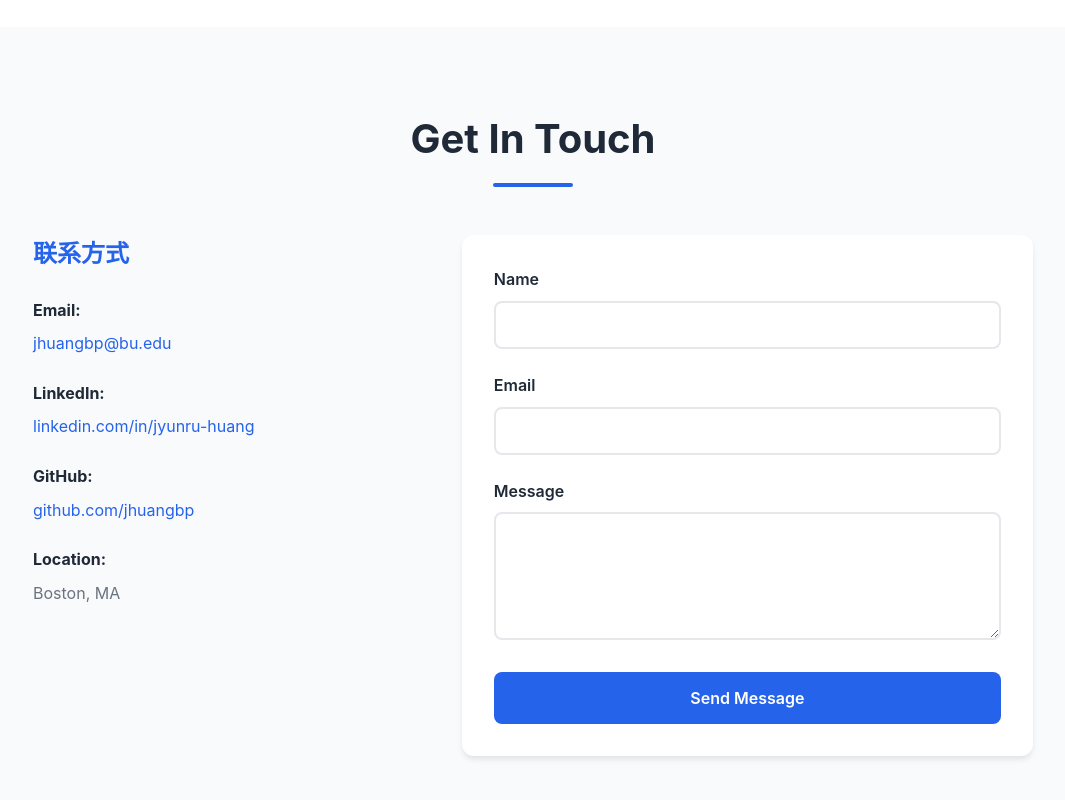
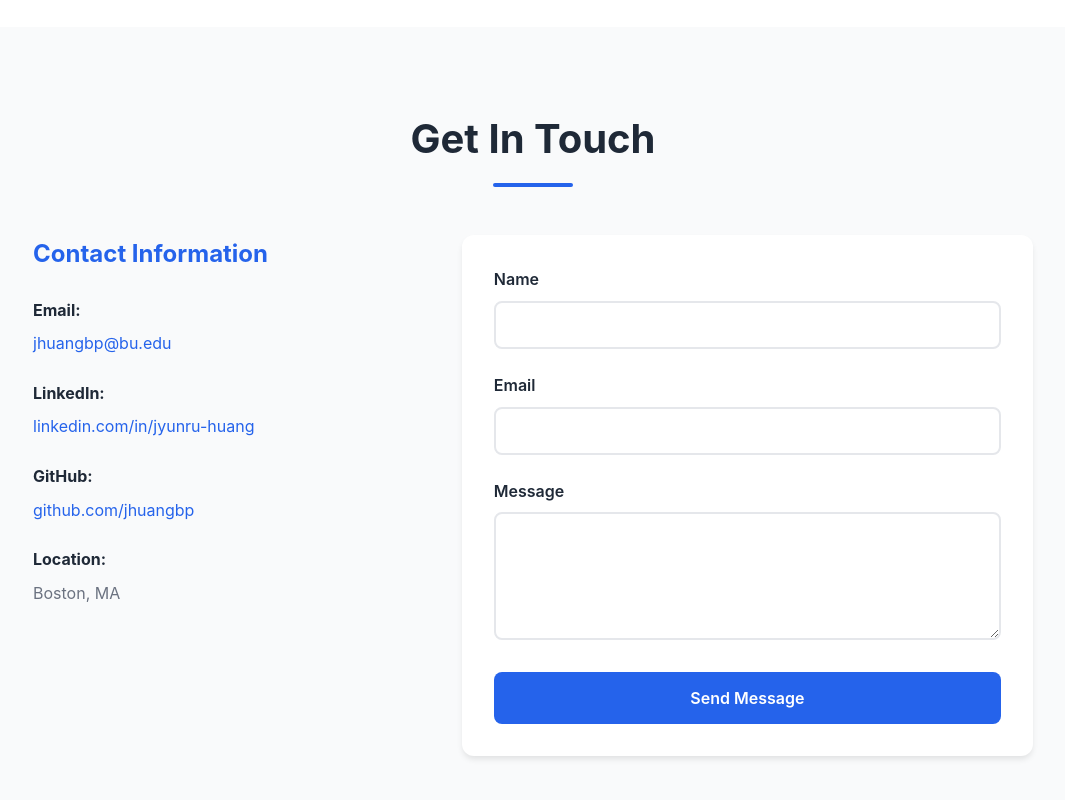
Before and after one commit to jhuangbp/portfolio_website, a React (Vite) app: page / in a window 1280 px wide. Shown: the part 7566-8366 px from the top of the page, without its empty margins (107-1172 px from the left). Built offline with nearby package versions, Linux system fonts and the light colour scheme; no server answers.

Commit message:
Update Contact.jsx

```diff
--- a/src/components/Contact.jsx
+++ b/src/components/Contact.jsx
@@ -31,7 +31,7 @@ const Contact = () => {
       <h2 className="section-title">Get In Touch</h2>
       <div className="contact-container">
         <div className="contact-info">
-          <h3>联系方式</h3>
+          <h3>Contact Information</h3>
           <div className="contact-details">
             <div className="contact-item">
               <strong>Email:</strong>
```
